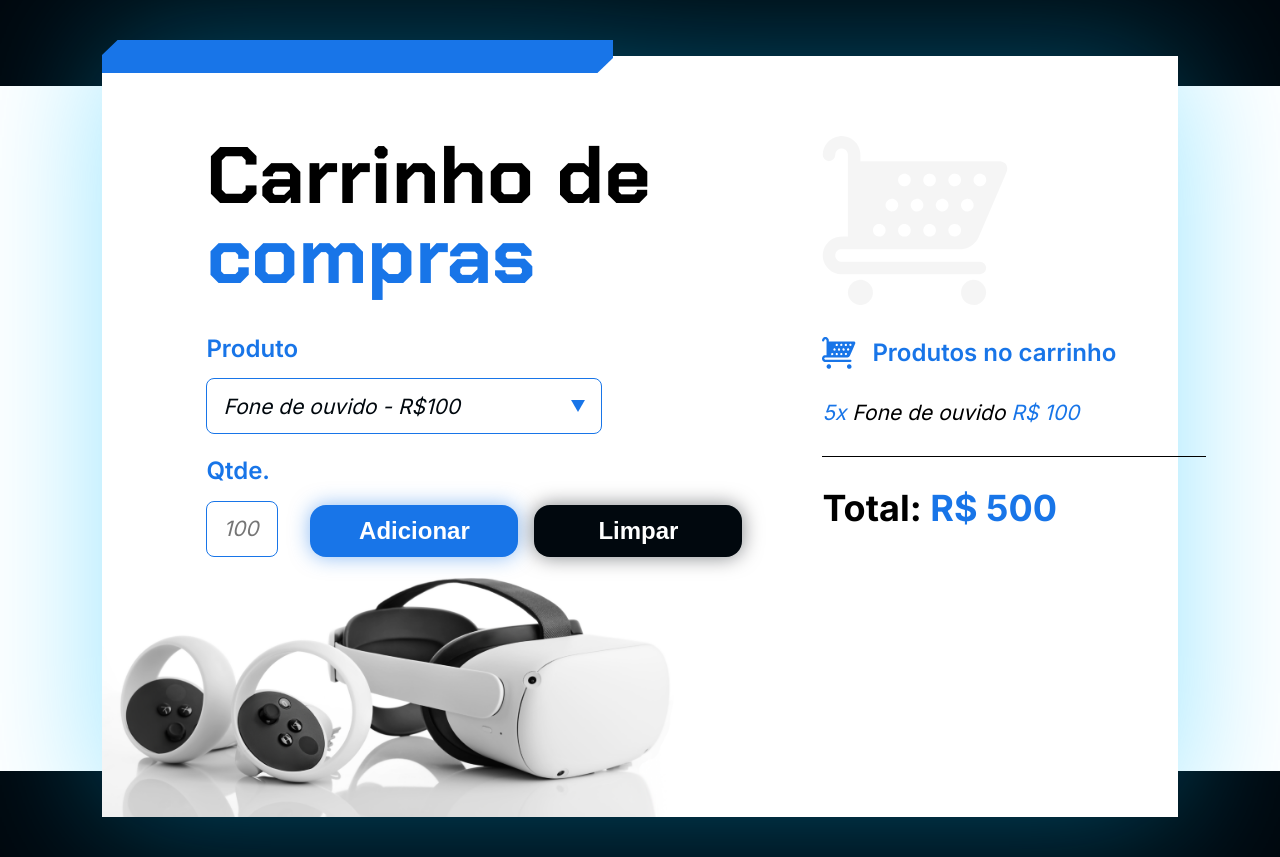
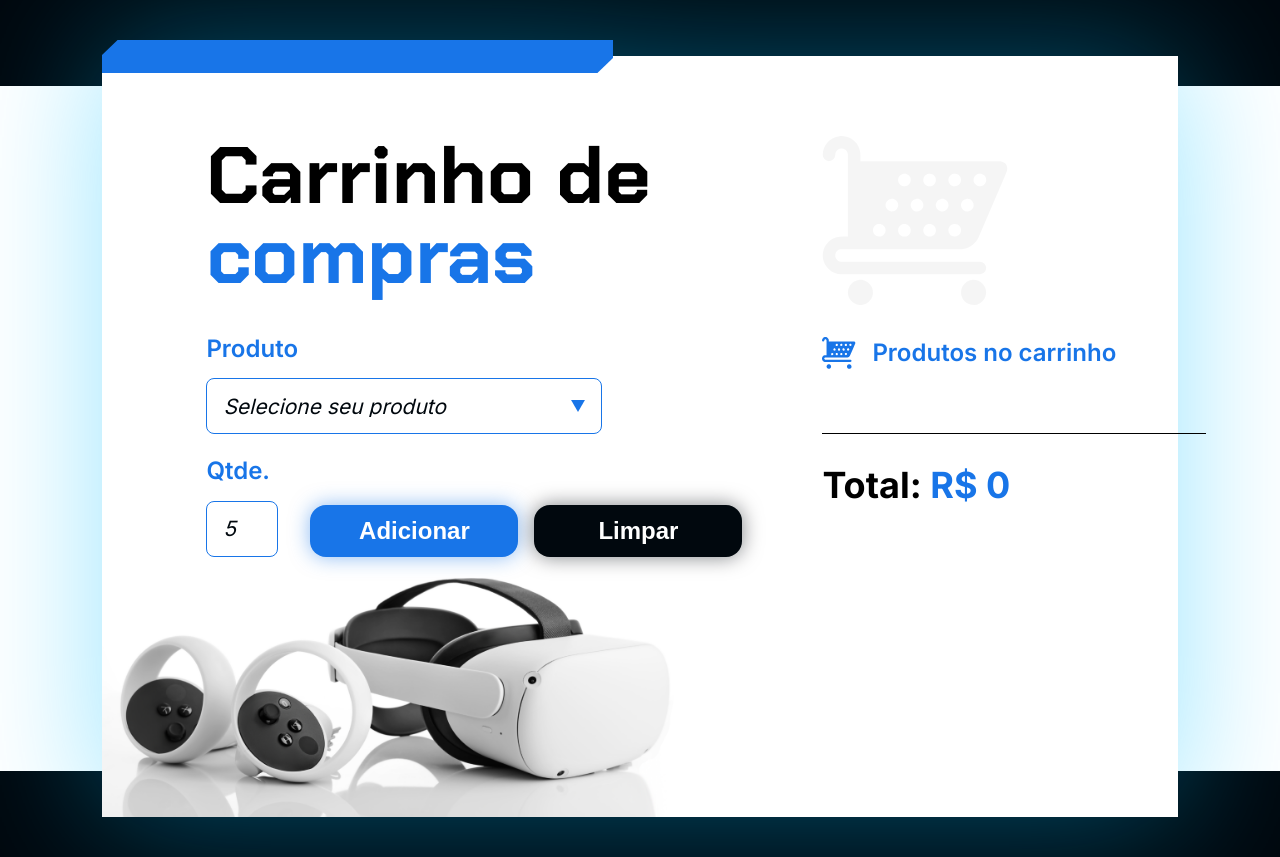
Before and after one commit to raylanraraujo/projeto_carrinho-compras, a plain HTML site: page index.html in a window 1280 px wide. Both pictures are taken after typing "5" into the empty fields and a click on the button "Adicionar". Drawn offline with Linux system fonts and the light colour scheme.

Commit message:
Criar validação para seleção e quantidade de produtos

```diff
--- a/index.html
+++ b/index.html
@@ -26,6 +26,7 @@
         <label class="campo-grupo">
           <span class="texto-medio-azul">Produto</span>
           <select class="produto-input" name="produto" id="produto">
+            <option value="Selecione seu produto">Selecione seu produto</option>
             <option value="Fone de ouvido - R$100">Fone de ouvido - R$100</option>
             <option value="Celular - R$1400">Celular - R$1400</option>
             <option value="Oculus VR - R$5000">Oculus VR - R$5000</option>
--- a/js/app.js
+++ b/js/app.js
@@ -1,47 +1,26 @@
-// let quantidade = parseInt(document.getElementById('quantidade').value);
-
-// function adicionar() {
-//     console.log(quantidade);
-// }
-
-// function adicionar() {
-//     let quantidadeElement = document.getElementById('quantidade');
-//     let quantidadeString = quantidadeElement.value;
-
-//     if (quantidadeString === '') {
-//       console.error('O campo quantidade está vazio.');
-//     } else {
-//       let quantidade = parseInt(quantidadeString);
-//       if (isNaN(quantidade)) {
-//         console.error('O valor informado não é um número válido.');
-//       } else if (quantidade == 0){
-//         alert('É preciso inserir uma quantidade válida');
-//       } else {
-//         console.log(`A quantidade escolhida foi: ${quantidade}`);
-//       }
-//     }
-//   }
-
-
 //variável total criada fora da função para evitar que ela receba o valor de 0 toda vida que o botão adicionar seja clicado
 let total;
-//inicia a página chamando a função limpar
-limpar();
+
+limpar(); //inicia a página chamando a função limpar
+
 
 function adicionar() {
 //recuperar valores: nome do produto; quantidade; valor
-
 let produto = document.getElementById('produto').value; //usamos o value, para obter o valor escolhido
 let quantidade = document.getElementById('quantidade').value;
-let nomeProduto = produto.split('-')[0]; //recurso split separa strings em arrays. Separador nesse caso é o hífen
-let valorUnit = produto.split('R$')[1];
+let nomeProduto = produto.split('-')[0]; //recurso split separa strings em arrays do value de option.
+let valorUnit = produto.split('R$')[1]; //Separador nesse caso é o R$ da propriedade value
 
-/*
-alert(nomeProduto);
-alert(valorUnit);
-alert(produto);
-alert(quantidade.value); //usamos o value, para obter o valor escolhido
-*/
+//validação para que só consiga adicionar produtos selecionados e uma quantidade válida
+if (nomeProduto == 'Selecione seu produto'){
+    alert('Selecione um produto antes de adicionar')
+    return;
+}
+if (quantidade == '' || quantidade <= 0){
+    alert('Adicione uma quantidade válida antes de adicionar')
+    return;
+}
+
 
 // calcular o preço subtotal por produto
 let subTotal = valorUnit * quantidade;
@@ -58,6 +37,7 @@ console.log(total)
 let campoTotal = document.getElementById('valor-total');
 campoTotal.textContent = `R$ ${total}`
 document.getElementById('quantidade').value = '';
+document.getElementById('produto').value = 'Selecione seu produto';
 }
 
 
```
